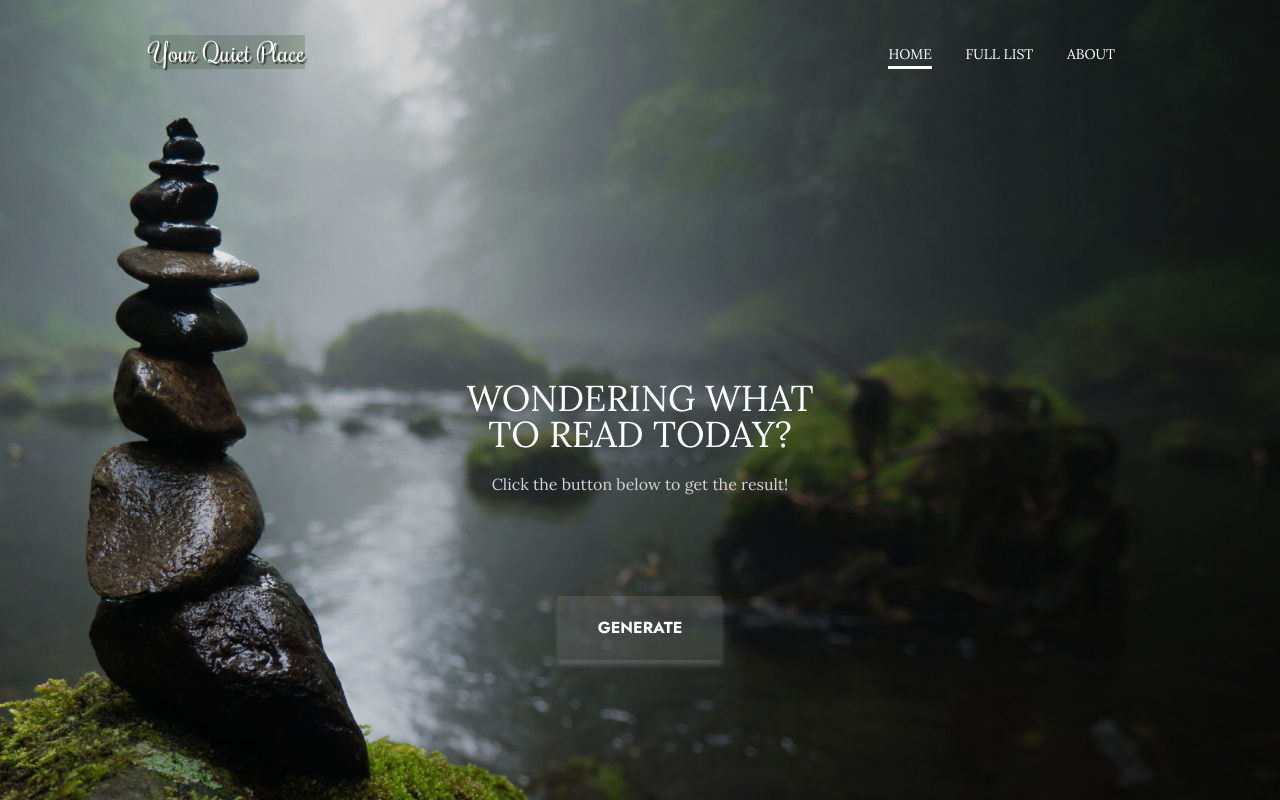
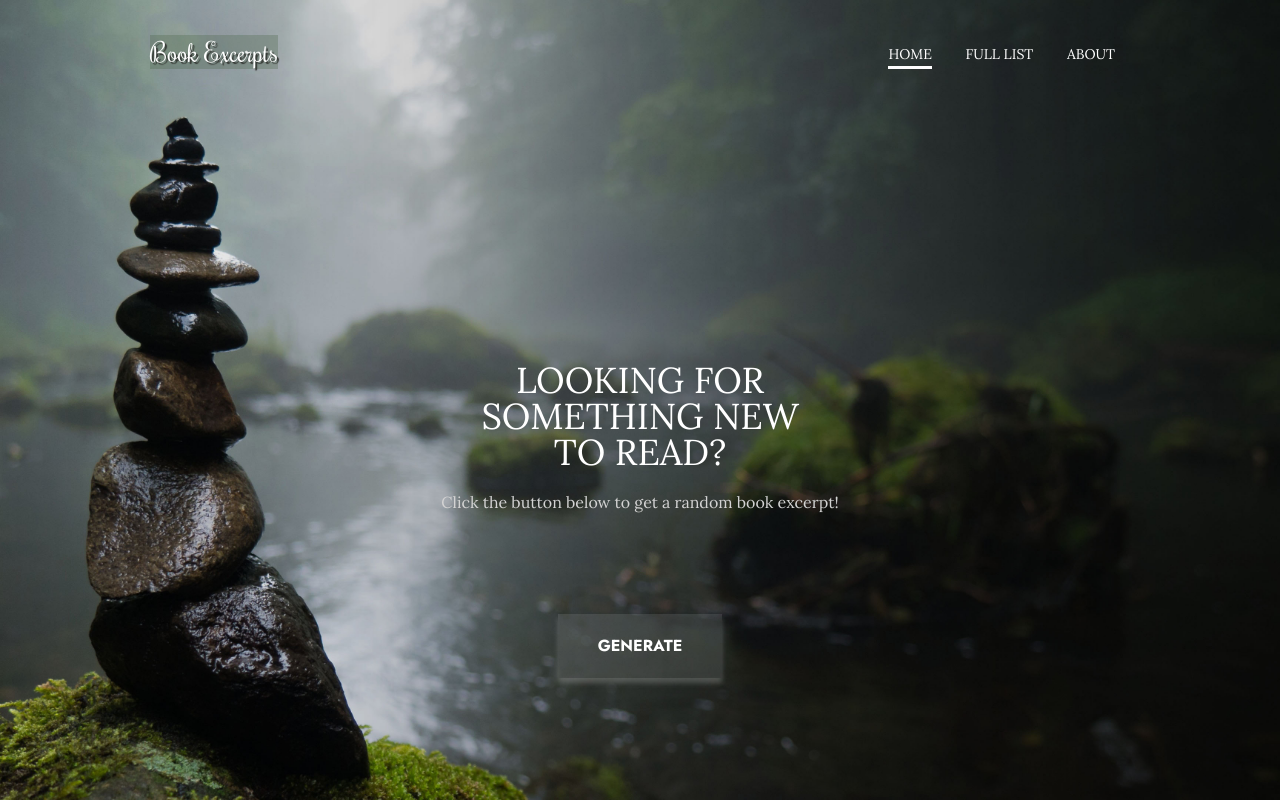
Before and after one commit to ttpavlova/book-excerpts, a Django app: page / in a window 1280 px wide. Run offline with Django 3.2, Linux system fonts and the light colour scheme; data that the repository does not hold is empty.

Commit message:
changed logo

```diff
--- a/post/templates/base.html
+++ b/post/templates/base.html
@@ -19,7 +19,7 @@
             <div class="container">
                 <div class="header-inner">
                     <div id="header-logo" class="header-logo">
-                        <a href="/">Your Quiet Place</a>
+                        <a href="/">Book Excerpts</a>
                     </div>
 
                     <nav class="nav" id="nav">
--- a/post/templates/index.html
+++ b/post/templates/index.html
@@ -7,8 +7,8 @@
 <header class="intro" id="intro">
 	<div class="intro-container">
 		<div class="intro-inner">
-			<h1 class="intro-title">Wondering what to read today?</h1>
-			<h2 class="intro-description">Click the button below to get the result!</h2>
+			<h1 class="intro-title">Looking for something new<br>to read?</h1>
+			<h2 class="intro-description">Click the button below to get a random book excerpt!</h2>
 			<div class="btn-container">
 				<a class="btn btn-random" onclick="moveToRandomPage()">Generate</a>
 			</div>
```
Also changed, not shown: books/urls.py (line endings or trailing spaces).
